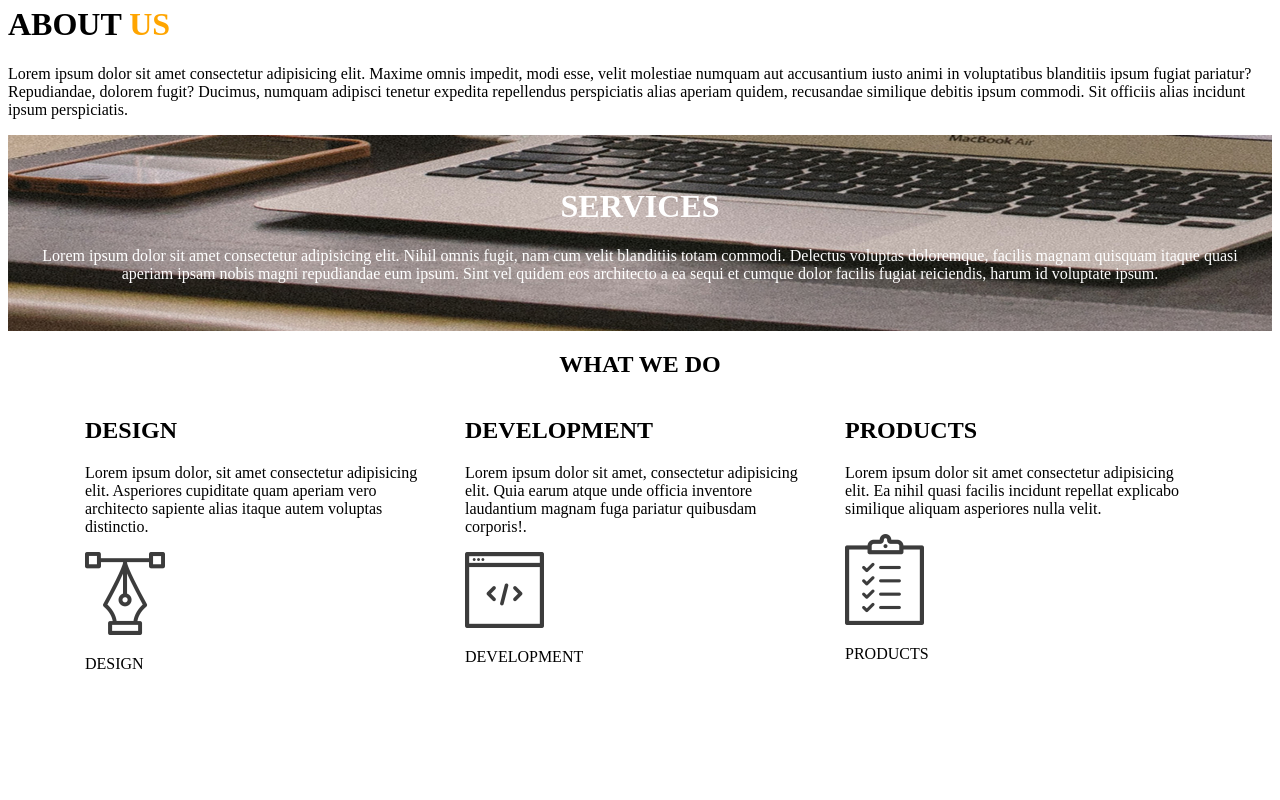
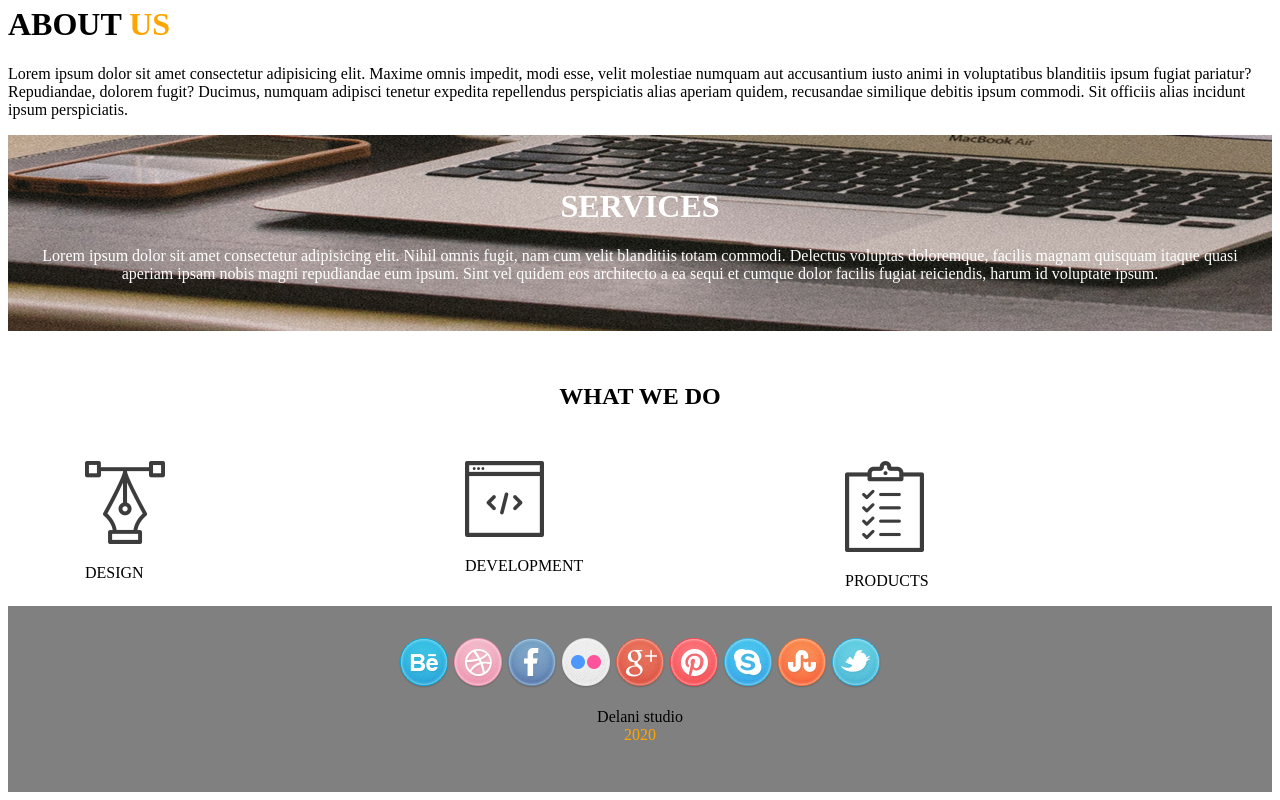
Before and after one commit to denis-ligare254/Delani-studio, a plain HTML site: page index.html in a window 1280 px wide. Shown: the part 414-1214 px from the top of the page. Before the commit the page ends 1111 px from the top, so only its background shows below. Drawn offline with Linux system fonts and the light colour scheme.

Commit message:
footer added

```diff
--- a/index.html
+++ b/index.html
@@ -45,8 +45,8 @@
     <div class="row">
         <div class="col-md-4">
             <div id="design">
-                <h2 class="title">DESIGN</h2>
-                 <p class="p1">Lorem ipsum dolor, sit amet consectetur adipisicing elit. Asperiores cupiditate quam aperiam vero architecto sapiente alias itaque autem voluptas distinctio.</p>
+
+                 <!-- <p class="p1">Lorem ipsum dolor, sit amet consectetur adipisicing elit. Asperiores cupiditate quam aperiam vero architecto sapiente alias itaque autem voluptas distinctio.</p>  -->
             </div>
             <div id="product-image">
                 <img src="./images/design_icon.png" alt="design">
@@ -55,8 +55,8 @@
         </div>
         <div class="col-md-4">
             <div id="development">
-                <h2 class="title">DEVELOPMENT</h2>
-                <p class="p1">Lorem ipsum dolor sit amet, consectetur adipisicing elit. Quia earum atque unde officia inventore laudantium magnam fuga pariatur quibusdam corporis!.</p>
+
+                <!-- <p class="p1">Lorem ipsum dolor sit amet, consectetur adipisicing elit. Quia earum atque unde officia inventore laudantium magnam fuga pariatur quibusdam corporis!.</p>  -->
             </div>
             <div id="product-image">
                 <img src="./images/dev_icon.png" alt="development">
@@ -65,8 +65,8 @@
         </div>
         <div class="col-md-4">
             <div id="product">
-                <h2 class="title">PRODUCTS</h2>
-               <p class="p1">Lorem ipsum dolor sit amet consectetur adipisicing elit. Ea nihil quasi facilis incidunt repellat explicabo similique aliquam asperiores nulla velit.</p>
+
+               <!-- <p class="p1">Lorem ipsum dolor sit amet consectetur adipisicing elit. Ea nihil quasi facilis incidunt repellat explicabo similique aliquam asperiores nulla velit.</p>  -->
             </div>
             <div id="product-image">
                 <img src="./images/product_icon.png" alt="products">
@@ -80,6 +80,20 @@
 
 
 
+<footer>
+    <div class="footer-icons">
+       <img src="./social_icons/behance.png" alt="" srcset="">
+    <img src="./social_icons/dribble.png" alt="" srcset="">
+    <img src="./social_icons/facebook.png" alt="" srcset="">
+    <img src="./social_icons/flickr.png" alt="" srcset="">
+    <img src="./social_icons/g_plus.png" alt="" srcset="">
+    <img src="./social_icons/pinterest.png" alt="" srcset="">
+    <img src="./social_icons/skype.png" alt="" srcset="">
+    <img src="./social_icons/stumble_upon.png" alt="" srcset="">
+    <img src="./social_icons/twitter.png" alt="" srcset="">
+    <p>Delani studio<br><span>2020</span></p>
+    </div>
+</footer>
 <!-- jquery scripts -->
 
 <script src="./jquery-3.5.1.min.js"></script>
--- a/main.css
+++ b/main.css
@@ -51,6 +51,7 @@ span{
 .headings{
  text-align: center;
  text-transform: uppercase;
+ padding: 2rem;
 }
 .portfolio{
  width: 50px;
@@ -72,3 +73,9 @@ span{
  width: 200px;
  height: 200px;
 }
+.footer-icons{
+  background-color:gray;
+  text-align: center;
+  padding: 2rem;
+
+}
```
Also changed, not shown: social_icons/behance.png (added), social_icons/dribble.png (added), social_icons/facebook.png (added), social_icons/flickr.png (added), social_icons/g_plus.png (added), social_icons/pinterest.png (added), social_icons/skype.png (added), social_icons/stumble_upon.png (added), social_icons/twitter.png (added), social_icons/you_tube.png (added).
